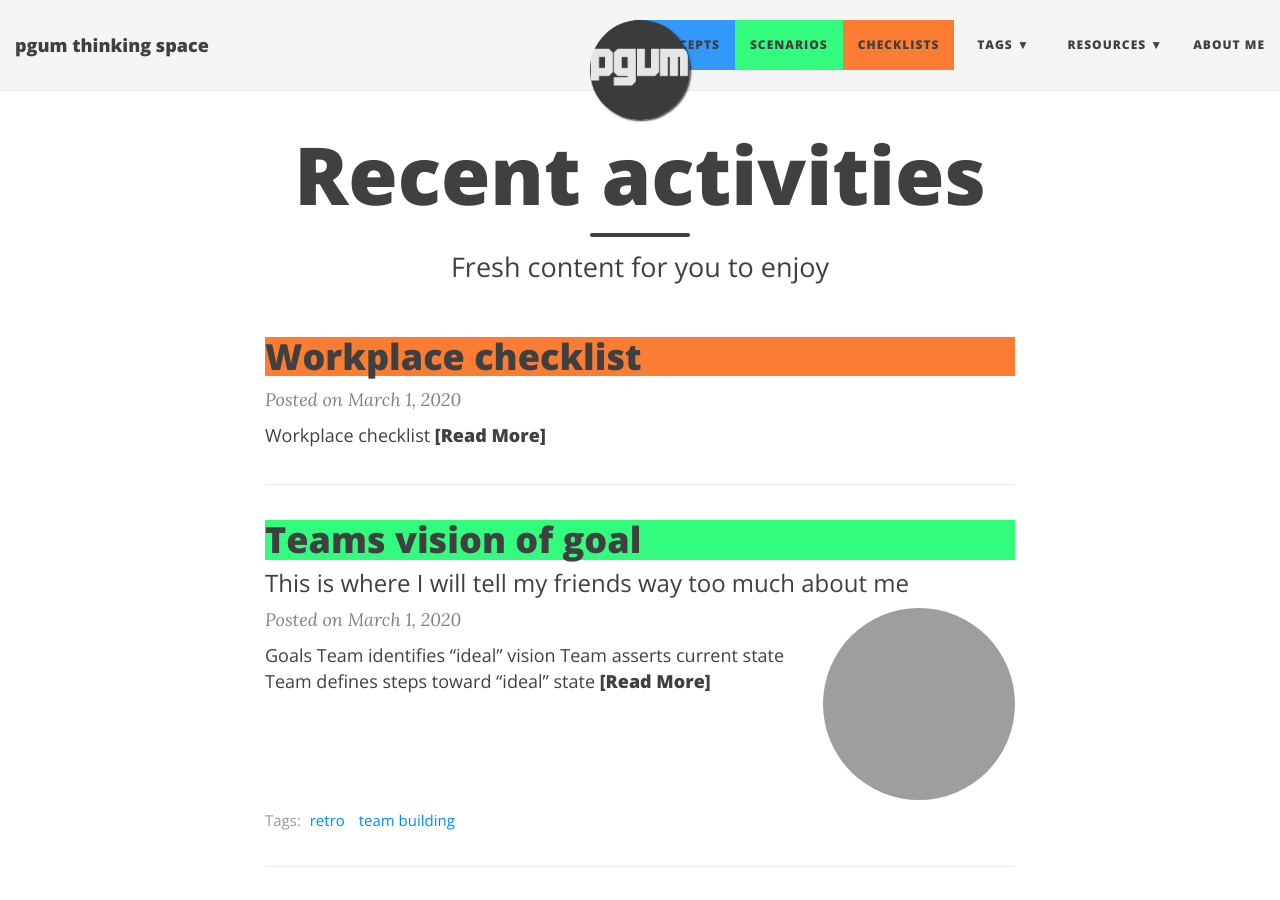
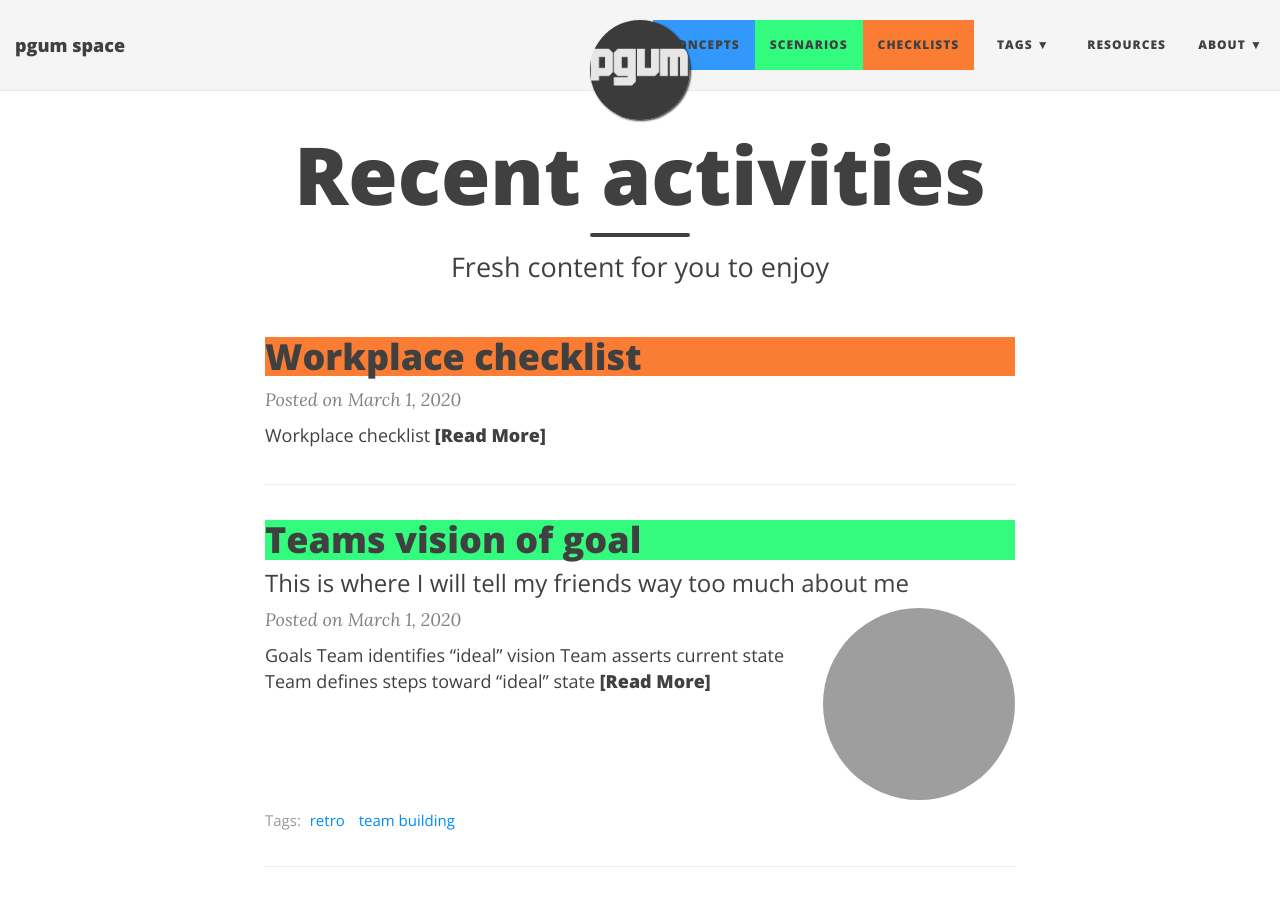
Before and after one commit to pgum/pgum.github.io, a Jekyll site: the page built from index.html, in a window 1280 px wide and 900 px high. Built offline with Jekyll 4.4.1, drawn with Linux system fonts in a browser that asks for light colours; nearby versions of some CDN libraries; the list of posts is cut into pages by our own code; grey boxes are pictures that could not be loaded.

Commit message:
Update _config.yml

```diff
--- a/_config.yml
+++ b/_config.yml
@@ -1,7 +1,7 @@
 # --- General options --- #
 
 # Name of website
-title: pgum thinking space
+title: pgum space
 
 # Short description of your site
 description: My interpretation of reality
@@ -21,10 +21,10 @@ description: My interpretation of reality
 # List of links in the navigation bar
 navbar-links:
   Resources:
-    - Project board: "https://github.com/pgum/pgum.github.io/projects"
-    - Issues: "https://github.com/pgum/pgum.github.io/issues"
-  About Me: "aboutme"
-
+  About:
+    - pgum: "aboutme"
+    - Github: "https://github.com/pgum/pgum.github.io"
+    - Feedback: "https://github.com/pgum/pgum.github.io/issues"
 
 # Image to show in the navigation bar - image must be a square (width = height)
 # Remove this parameter if you don't want an image in the navbar
@@ -171,7 +171,7 @@ defaults:
       type: "posts"
     values:
       layout: "post"
-      comments: true  # add comments to all blog posts
+      comments: false  # add comments to all blog posts
       social-share: true # add social media sharing buttons to all blog posts
   -
     scope:
```
